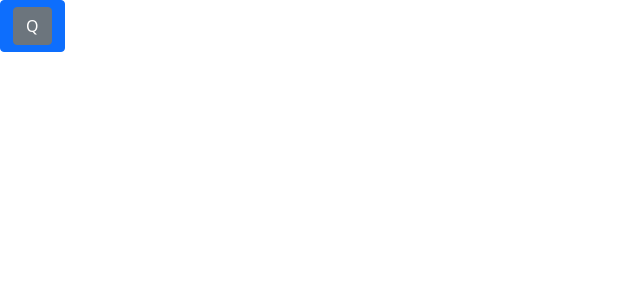
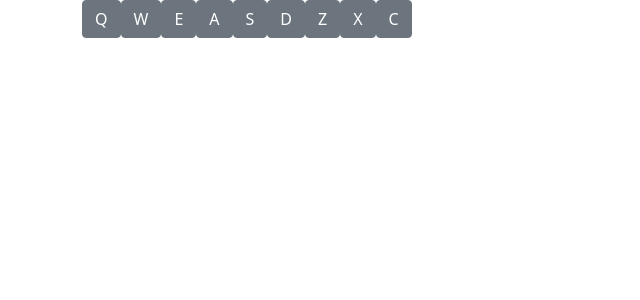
Before and after one commit to vilmis04/drum-machine, a React (Create React App) app: page / in a window 1280 px wide. Shown: the top 300 px of the page, without its empty margins (0-640 px from the left). Built offline with nearby package versions, Linux system fonts and the light colour scheme.

Commit message:
update: add sound sources

```diff
--- a/src/App.js
+++ b/src/App.js
@@ -4,7 +4,7 @@ import DrumKeyboard from './components/DrumKeyboard';
 
 function App() {
   return (
-    <div id='drum-machine' className='btn btn-primary'>
+    <div id='drum-machine' className='container'>
       <Display />
       <DrumKeyboard />
     </div>
--- a/src/components/DrumKeyboard.js
+++ b/src/components/DrumKeyboard.js
@@ -4,16 +4,16 @@ function DrumKeyboard(props) {
 
 
     return (
-        <div>
+        <div className='grid'>
             <DrumPad id='function' keyboardKey='Q'/>
-            {/* <DrumPad id='function' keyboardKey='E'/>
             <DrumPad id='function' keyboardKey='W'/>
+            <DrumPad id='function' keyboardKey='E'/>
             <DrumPad id='function' keyboardKey='A'/>
             <DrumPad id='function' keyboardKey='S'/>
             <DrumPad id='function' keyboardKey='D'/>
             <DrumPad id='function' keyboardKey='Z'/>
             <DrumPad id='function' keyboardKey='X'/>
-            <DrumPad id='function' keyboardKey='C'/> */}
+            <DrumPad id='function' keyboardKey='C'/>
         </div>
     );
 }
--- a/src/components/DrumPad.js
+++ b/src/components/DrumPad.js
@@ -1,3 +1,15 @@
+const soundSrc = {
+    'Q': 'https://s3.amazonaws.com/freecodecamp/drums/Heater-1.mp3',
+    'W': 'https://s3.amazonaws.com/freecodecamp/drums/Heater-2.mp3',
+    'E': 'https://s3.amazonaws.com/freecodecamp/drums/Heater-3.mp3',
+    'A': 'https://s3.amazonaws.com/freecodecamp/drums/Heater-4_1.mp3',
+    'S': 'https://s3.amazonaws.com/freecodecamp/drums/Heater-6.mp3',
+    'D': 'https://s3.amazonaws.com/freecodecamp/drums/Dsc_Oh.mp3',
+    'Z': 'https://s3.amazonaws.com/freecodecamp/drums/Kick_n_Hat.mp3',
+    'X': 'https://s3.amazonaws.com/freecodecamp/drums/RP4_KICK_1.mp3',
+    'C': 'https://s3.amazonaws.com/freecodecamp/drums/Cev_H2.mp3'
+}
+
 function DrumPad(props) {
 
     return (
```
